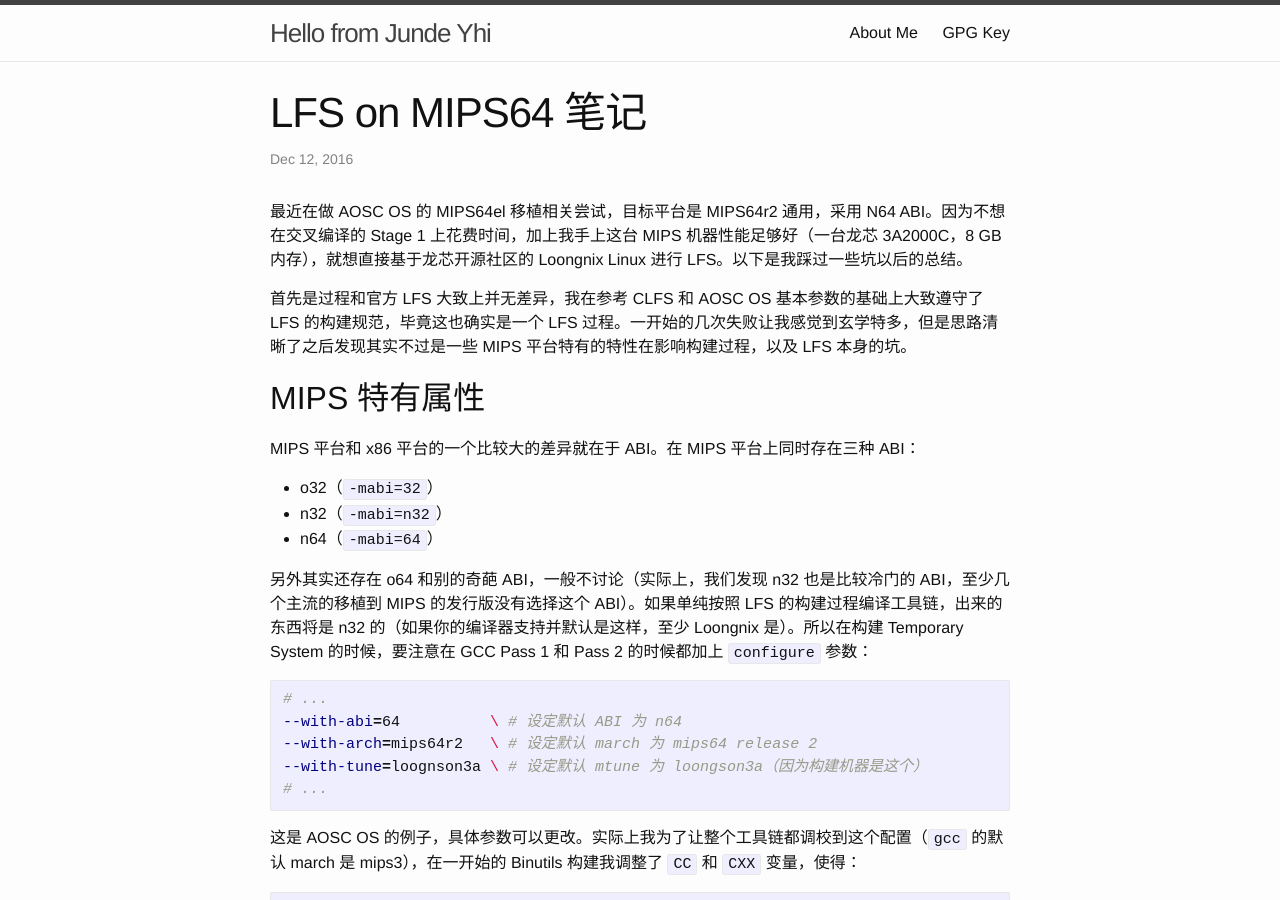
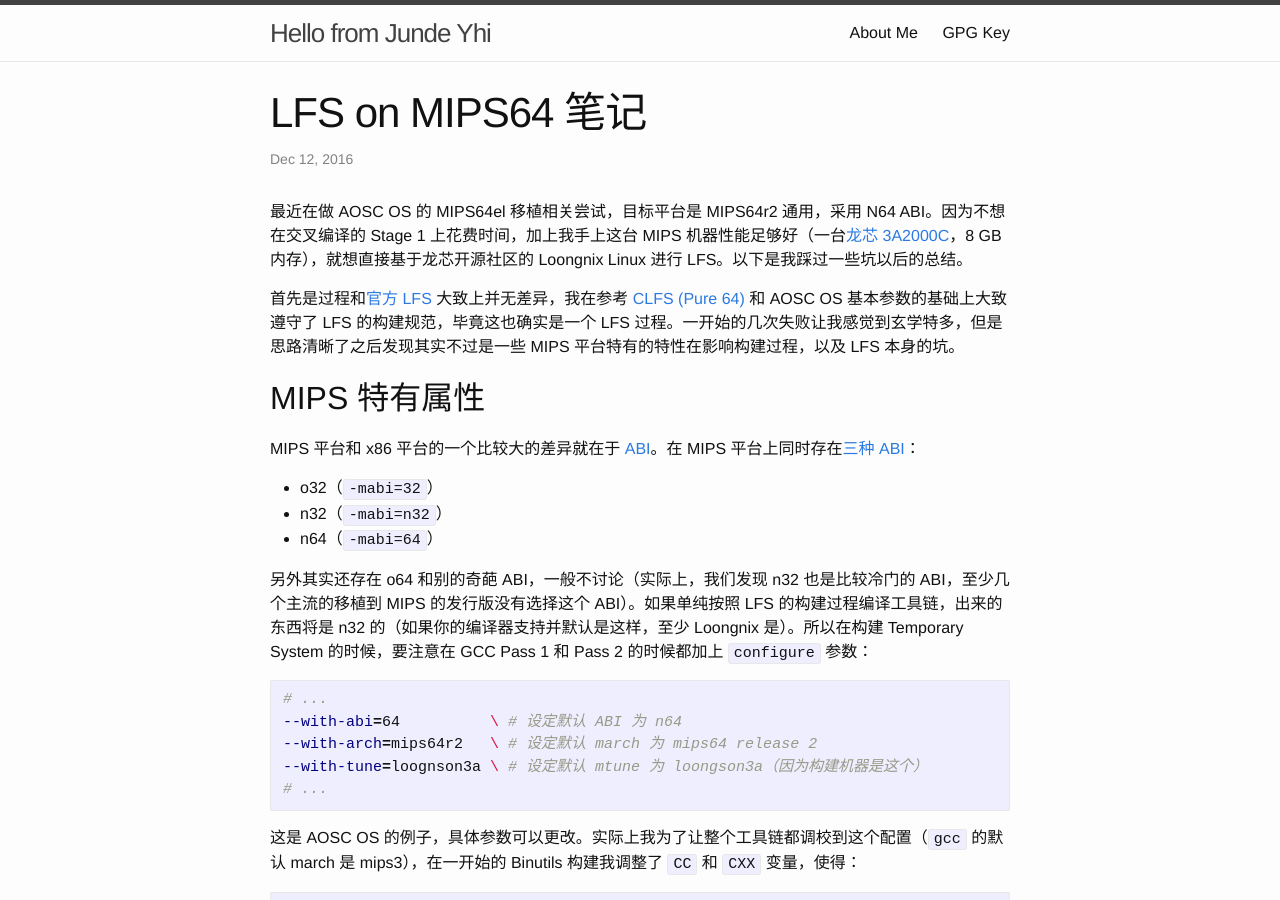
Before and after one commit to lmy441900/lmy441900.github.io, a Jekyll site: the page built from _posts/2016-12-12-lfs-on-mips64-notes.md, in a window 1280 px wide and 900 px high. Built offline with Jekyll 4.4.1, drawn with Linux system fonts in a browser that asks for light colours.

Commit message:
lfs-on-mips64-notes: add links
Signed-off-by: Junde Yhi <lmy441900@aosc.xyz>

```diff
--- a/_posts/2016-12-12-lfs-on-mips64-notes.md
+++ b/_posts/2016-12-12-lfs-on-mips64-notes.md
@@ -5,13 +5,13 @@ date:   2016-12-12
 categories: lfs mips
 ---
 
-最近在做 AOSC OS 的 MIPS64el 移植相关尝试，目标平台是 MIPS64r2 通用，采用 N64 ABI。因为不想在交叉编译的 Stage 1 上花费时间，加上我手上这台 MIPS 机器性能足够好（一台龙芯 3A2000C，8 GB 内存），就想直接基于龙芯开源社区的 Loongnix Linux 进行 LFS。以下是我踩过一些坑以后的总结。
+最近在做 AOSC OS 的 MIPS64el 移植相关尝试，目标平台是 MIPS64r2 通用，采用 N64 ABI。因为不想在交叉编译的 Stage 1 上花费时间，加上我手上这台 MIPS 机器性能足够好（一台[龙芯 3A2000C](http://loongson.cn/product/cpu/3/Loongson3A2000.html)，8 GB 内存），就想直接基于龙芯开源社区的 Loongnix Linux 进行 LFS。以下是我踩过一些坑以后的总结。
 
-首先是过程和官方 LFS 大致上并无差异，我在参考 CLFS 和 AOSC OS 基本参数的基础上大致遵守了 LFS 的构建规范，毕竟这也确实是一个 LFS 过程。一开始的几次失败让我感觉到玄学特多，但是思路清晰了之后发现其实不过是一些 MIPS 平台特有的特性在影响构建过程，以及 LFS 本身的坑。
+首先是过程和[官方 LFS](http://www.linuxfromscratch.org/lfs/view/stable-systemd/index.html) 大致上并无差异，我在参考 [CLFS (Pure 64)](http://www.clfs.org/view/CLFS-3.0.0-SYSTEMD/mips64-64/index.html) 和 AOSC OS 基本参数的基础上大致遵守了 LFS 的构建规范，毕竟这也确实是一个 LFS 过程。一开始的几次失败让我感觉到玄学特多，但是思路清晰了之后发现其实不过是一些 MIPS 平台特有的特性在影响构建过程，以及 LFS 本身的坑。
 
 ## MIPS 特有属性
 
-MIPS 平台和 x86 平台的一个比较大的差异就在于 ABI。在 MIPS 平台上同时存在三种 ABI：
+MIPS 平台和 x86 平台的一个比较大的差异就在于 [ABI](https://en.wikipedia.org/wiki/Application_binary_interface)。在 MIPS 平台上同时存在[三种 ABI](https://www.linux-mips.org/wiki/WhatsWrongWithO32N32N64)：
 
 - o32（`-mabi=32`）
 - n32（`-mabi=n32`）
```
